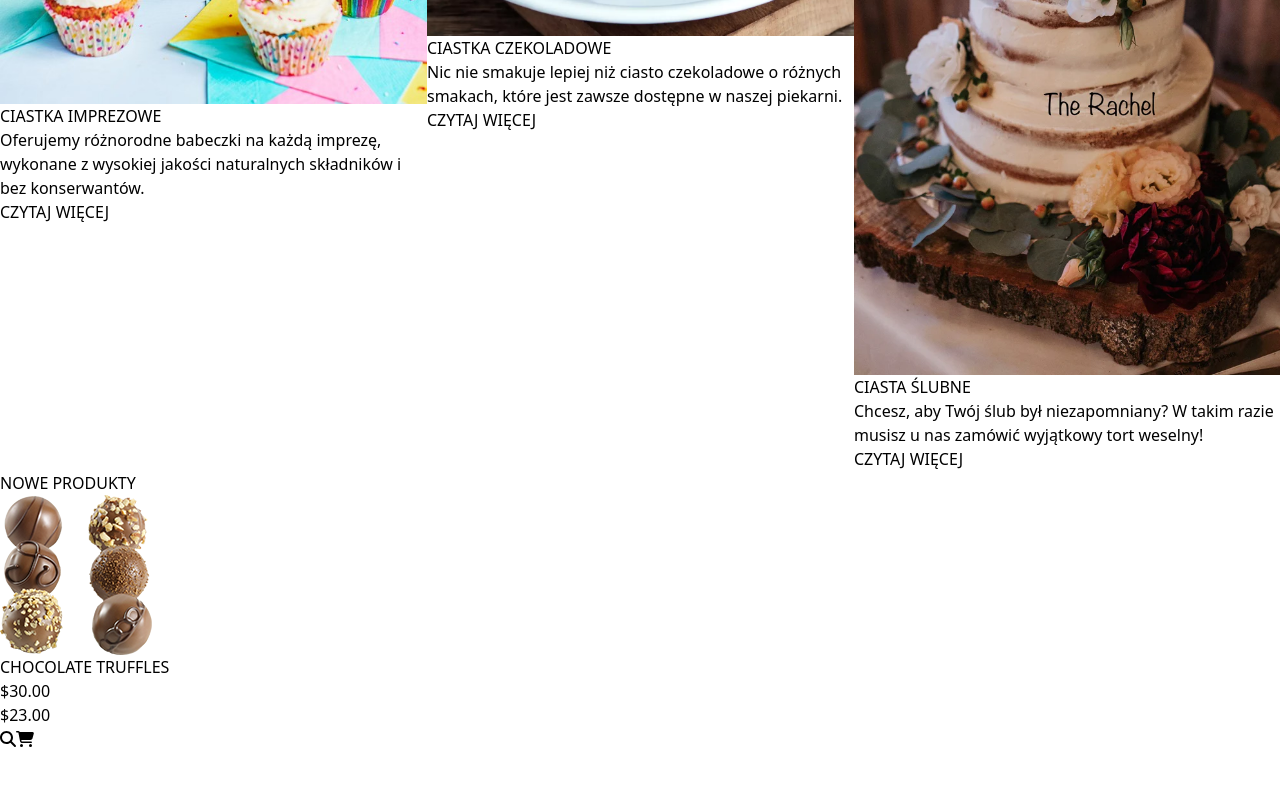
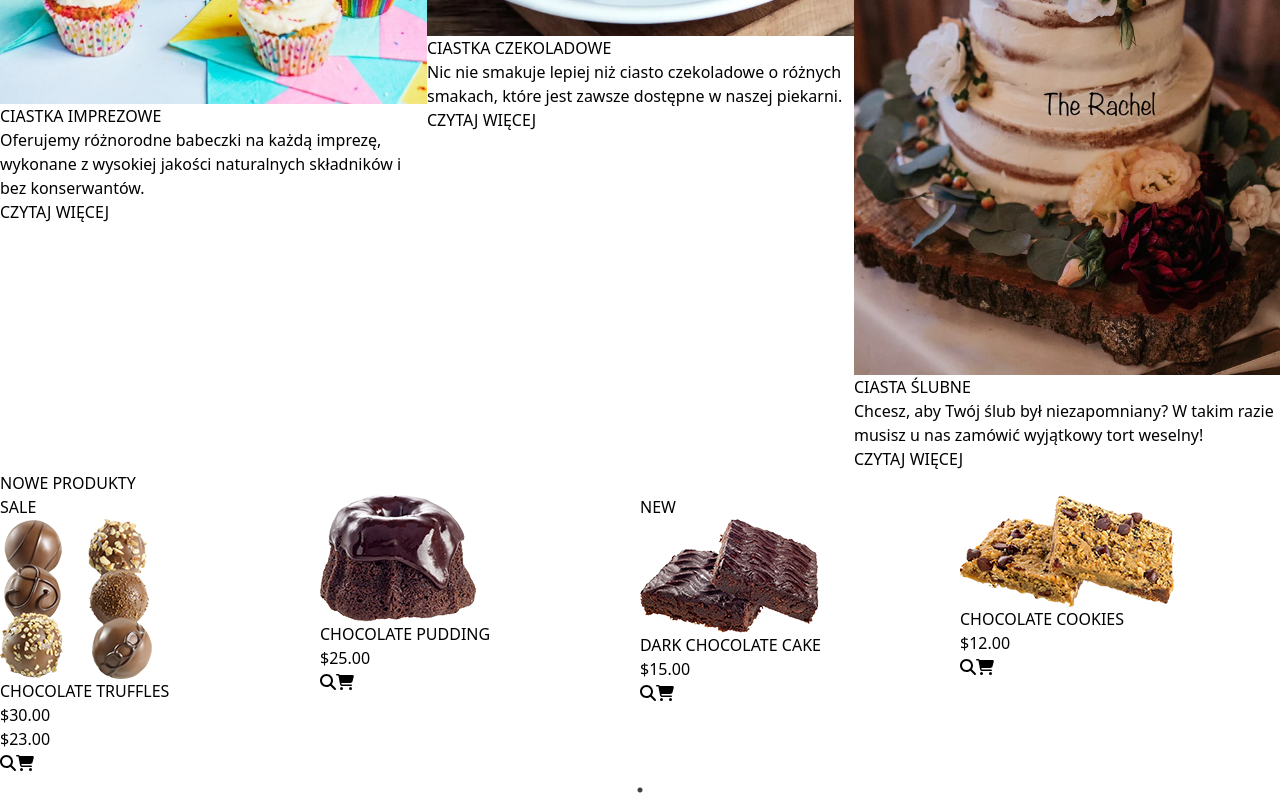
Before and after one commit to frooooooo7/Bakery---website, a React (Vite) app: page / in a window 1280 px wide. Shown: the part 1620-2420 px from the top of the page. Before the commit the page ends 2371 px from the top, so only its background shows below. Built offline with nearby package versions, Linux system fonts and the light colour scheme.

Commit message:
Added the design of newproducts for larger screens.

```diff
--- a/src/sections/NewProducts.tsx
+++ b/src/sections/NewProducts.tsx
@@ -8,48 +8,73 @@ import Slider from "react-slick"
 
 const NewProducts = () => {
 
-
   const products = [
     {
       img: chocolate_truffles,
       title: "CHOCOLATE TRUFFLES",
       price: "$30.00",
       isDiscount: true,
-      discountPrice: "$23.00"
+      discountPrice: "$23.00",
+      isNew: false
     },
     {
       img: chocolate_pudding,
       title: "CHOCOLATE PUDDING",
       price: "$25.00",
       isDiscount: false,
-      discountPrice: ""
+      discountPrice: "",
+      isNew: false
     },
     {
       img: dark_chocolate_cake,
       title: "DARK CHOCOLATE CAKE",
       price: "$15.00",
       isDiscount: false,
-      discountPrice: ""
+      discountPrice: "",
+      isNew: true
     },
     {
       img: chocolate_cookies,
       title: "CHOCOLATE COOKIES",
       price: "$12.00",
       isDiscount: false,
-      discountPrice: ""
+      discountPrice: "",
+      isNew: false
     }
   ]
 
-  const settings =
-  {
-    dots: false,
+  const settings = {
+    dots: true,
     infinite: true,
     speed: 500,
+    slidesToShow: 4,
+    slidesToScroll: 4,
+    responsive: [
+      {
+        breakpoint: 1024,
+        settings: {
+          slidesToShow: 3,
+          slidesToScroll: 1,
+        },
+      },
+      {
+        breakpoint: 768,
+        settings: {
+          slidesToShow: 2,
+          slidesToScroll: 2,
+          dots: true,
+        },
+      },
+      {
+        breakpoint: 480,
+        settings: {
           slidesToShow: 1,
           slidesToScroll: 1,
+          dots: true,
         }
-
-
+      }
+    ]
+  }
 
   return (
     <section className="px-2 py-10 lg:py-32 mt-10 bg-slate-100">
@@ -58,25 +83,31 @@ const NewProducts = () => {
         <div className="slider-container">
           <Slider {...settings}>
             {products.map((product, index) => (
-            <div key={index} className="flex flex-col items-center justify-center">
-              <div className="bg-white mx-11 pt-20 pb-5 shadow-lg space-y-2">
-              <div className="h-40 flex items-center justify-center">
-                <img src={product.img} className="h-full object-cover" />
+              <div key={index} className="px-4">
+                <div className="relative bg-white pb-5 shadow-lg space-y-2">
+                  {product.isDiscount && (
+                    <span className="absolute top-0 left-0 bg-pink-600 text-white px-2 py-1 text-xs font-bold">SALE</span>
+                  )}
+                  {product.isNew && (
+                    <span className="absolute top-0 right-0 bg-black text-white px-2 py-1 text-xs font-bold">NEW</span>
+                  )}
+                  <div className="h-40  flex items-center justify-center px-4">
+                    <img src={product.img} className="h-max" />
                   </div>
-              <h1 className="text-center font-bold">{product.title}</h1>
-              <div>
-                {product.isDiscount ?
+                  <h1 className="text-center font-bold px-4">{product.title}</h1>
+                  <div className="px-4">
+                    {product.isDiscount ? (
                       <div className="flex items-center justify-center space-x-3">
                         <h3 className="text-gray-400 line-through font-bold">{product.price}</h3>
                         <h3 className="text-pink-700 font-bold">{product.discountPrice}</h3>
                       </div>
-                  :
+                    ) : (
                       <div className="flex items-center justify-center">
                         <h3 className="text-pink-700 font-bold">{product.price}</h3>
                       </div>
-                }
+                    )}
                   </div>
-              <div className="flex items-center justify-center space-x-4">
+                  <div className="flex items-center justify-center space-x-4 pt-4">
                     <button className="w-12 h-12 bg-pink-700 text-white rounded-full flex items-center justify-center">
                       <FontAwesomeIcon icon={faMagnifyingGlass} />
                     </button>
```
Lines whose indentation alone changed are shown as unchanged.
